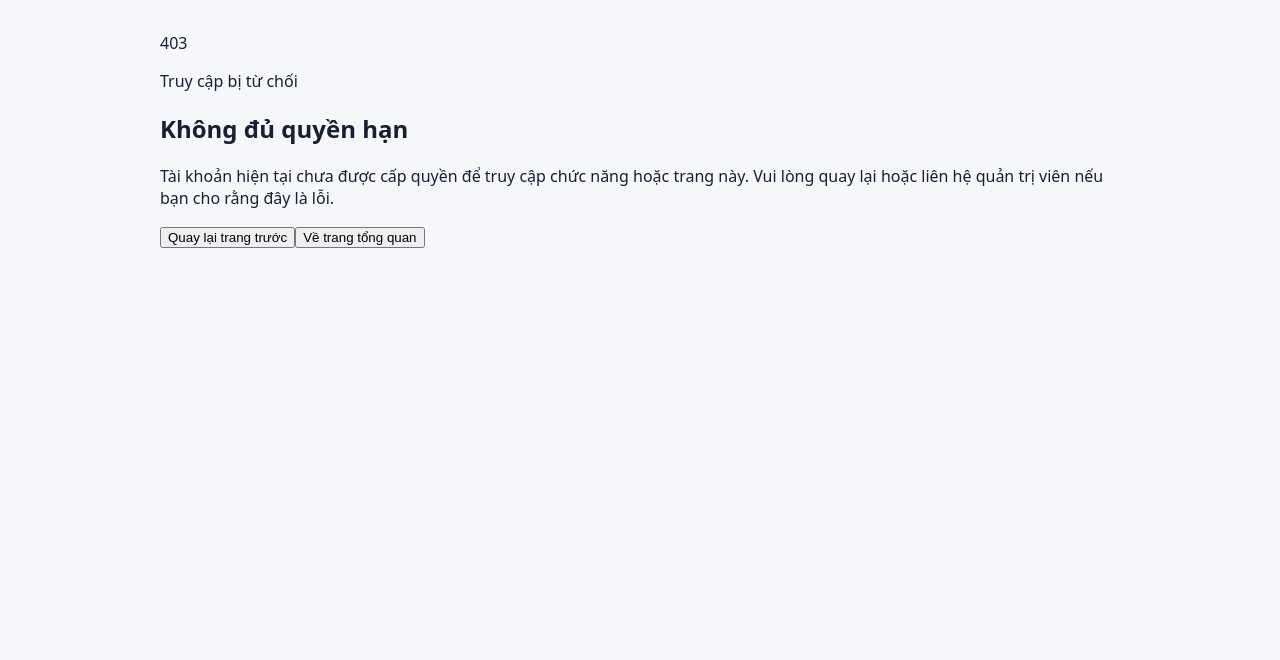
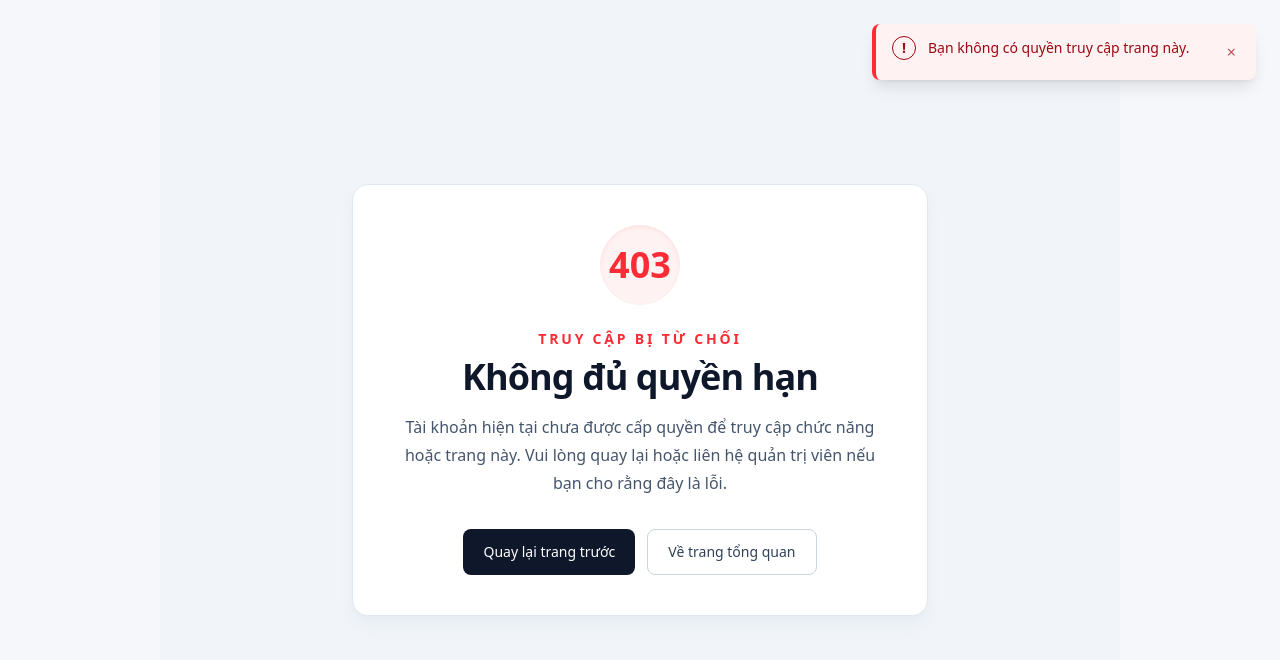
Before and after one commit to VuVietMinh88/He_Thong_Tuyen_Dung_Noi_Bo_Frontend, a React (Vite) app: page /unauthorized in a window 1280 px wide. Shown: the top 660 px of the page. Built offline with nearby package versions, Linux system fonts and the light colour scheme.

Commit message:
feat: xây dựng component ToastNotification hiển thị thông báo phản hồi trực quan cho người dùng

```diff
--- a/package.json
+++ b/package.json
@@ -11,15 +11,19 @@
     "test": "vitest run"
   },
   "dependencies": {
+    "axios": "^1.20.0",
     "react": "^19.2.8",
-    "react-dom": "^19.2.8"
+    "react-dom": "^19.2.8",
+    "react-router-dom": "^7.18.4"
   },
   "devDependencies": {
+    "@tailwindcss/vite": "^4.3.3",
     "@types/node": "^24.13.3",
     "@types/react": "^19.2.18",
     "@types/react-dom": "^19.2.7",
     "@vitejs/plugin-react": "^6.1.1",
     "oxlint": "^1.81.0",
+    "tailwindcss": "^4.3.3",
     "typescript": "~6.0.2",
     "vite": "^8.3.0",
     "vitest": "^5.0.3"
--- a/src/App.tsx
+++ b/src/App.tsx
@@ -1,5 +1,7 @@
 import { useState } from 'react'
 import { BrowserRouter, Navigate, Route, Routes, useNavigate } from 'react-router-dom'
+import ToastProvider from './components/notifications/ToastProvider'
+import { useToast } from './components/notifications/useToast'
 import ProtectedRoute from './components/routes/ProtectedRoute'
 import { ROLES } from './constants/roles'
 import UnauthorizedPage from './pages/error/UnauthorizedPage'
@@ -8,15 +10,20 @@ import { getHealth } from './services/healthService'
 function HomePage() {
   const [pending, setPending] = useState(false)
   const [message, setMessage] = useState('Chưa kiểm tra kết nối Backend.')
+  const { notify } = useToast()
 
   async function checkConnection() {
     setPending(true)
     setMessage('Đang kiểm tra kết nối...')
     try {
       const health = await getHealth()
-      setMessage(`Kết nối Backend thành công: ${health.status}.`)
+      const successMessage = `Kết nối Backend thành công: ${health.status}.`
+      setMessage(successMessage)
+      notify(successMessage, 'success')
     } catch (error) {
-      setMessage(error instanceof Error ? error.message : 'Không kiểm tra được kết nối.')
+      const errorMessage = error instanceof Error ? error.message : 'Không kiểm tra được kết nối.'
+      setMessage(errorMessage)
+      notify(errorMessage, 'error')
     } finally {
       setPending(false)
     }
@@ -46,12 +53,14 @@ function HomePage() {
 
 function LoginPage() {
   const navigate = useNavigate()
+  const { notify } = useToast()
   const [role, setRole] = useState('RECRUITER')
 
   const handleLogin = () => {
     localStorage.setItem('access_token', 'demo-access-token')
     localStorage.setItem('refresh_token', 'demo-refresh-token')
     localStorage.setItem('user_role', role)
+    notify('Đăng nhập demo thành công.', 'success')
     navigate('/dashboard')
   }
 
@@ -109,6 +118,7 @@ function DashboardPage() {
 
 function App() {
   return (
+    <ToastProvider>
       <BrowserRouter>
         <Routes>
           <Route path="/" element={<HomePage />} />
@@ -122,6 +132,7 @@ function App() {
           <Route path="*" element={<Navigate to="/" replace />} />
         </Routes>
       </BrowserRouter>
+    </ToastProvider>
   )
 }
 
--- /dev/null
+++ b/src/components/notifications/ToastContext.ts
@@ -0,0 +1,9 @@
+import { createContext } from 'react'
+
+export type ToastType = 'success' | 'error' | 'warning' | 'info'
+
+export interface ToastContextValue {
+  notify: (message: string, type?: ToastType, duration?: number) => void
+}
+
+export const ToastContext = createContext<ToastContextValue | null>(null)
--- /dev/null
+++ b/src/components/notifications/ToastProvider.tsx
@@ -0,0 +1,86 @@
+import { useCallback, useEffect, useRef, useState } from 'react'
+import type { ReactNode } from 'react'
+import { ToastContext } from './ToastContext'
+import type { ToastType } from './ToastContext'
+
+interface Toast {
+  id: number
+  message: string
+  type: ToastType
+}
+
+interface ToastProviderProps {
+  children: ReactNode
+}
+
+const toastStyles: Record<ToastType, { icon: string; color: string }> = {
+  success: { icon: '✓', color: 'border-green-500 bg-green-50 text-green-800' },
+  error: { icon: '!', color: 'border-red-500 bg-red-50 text-red-800' },
+  warning: { icon: '!', color: 'border-yellow-500 bg-yellow-50 text-yellow-900' },
+  info: { icon: 'i', color: 'border-blue-500 bg-blue-50 text-blue-800' },
+}
+
+function ToastProvider({ children }: ToastProviderProps) {
+  const [toasts, setToasts] = useState<Toast[]>([])
+  const nextId = useRef(0)
+  const timers = useRef(new Map<number, ReturnType<typeof setTimeout>>())
+
+  const dismiss = useCallback((id: number) => {
+    const timer = timers.current.get(id)
+    if (timer) clearTimeout(timer)
+    timers.current.delete(id)
+    setToasts((current) => current.filter((toast) => toast.id !== id))
+  }, [])
+
+  const notify = useCallback((message: string, type: ToastType = 'info', duration = 4000) => {
+    const id = nextId.current++
+    setToasts((current) => [...current, { id, message, type }])
+
+    if (duration > 0) {
+      timers.current.set(id, setTimeout(() => dismiss(id), duration))
+    }
+  }, [dismiss])
+
+  useEffect(() => () => {
+    timers.current.forEach(clearTimeout)
+    timers.current.clear()
+  }, [])
+
+  return (
+    <ToastContext.Provider value={{ notify }}>
+      {children}
+      <div
+        aria-label="Thông báo"
+        className="pointer-events-none fixed right-4 top-4 z-50 flex w-[calc(100%-2rem)] max-w-sm flex-col gap-3 sm:right-6 sm:top-6"
+      >
+        {toasts.map((toast) => {
+          const style = toastStyles[toast.type]
+
+          return (
+            <div
+              key={toast.id}
+              className={`pointer-events-auto flex items-start gap-3 rounded-lg border-l-4 px-4 py-3 shadow-lg shadow-slate-900/10 transition-all ${style.color}`}
+              role={toast.type === 'error' ? 'alert' : 'status'}
+              aria-live={toast.type === 'error' ? 'assertive' : 'polite'}
+            >
+              <span aria-hidden="true" className="flex h-6 w-6 shrink-0 items-center justify-center rounded-full border border-current text-sm font-bold">
+                {style.icon}
+              </span>
+              <p className="flex-1 pt-0.5 text-sm font-medium">{toast.message}</p>
+              <button
+                type="button"
+                aria-label="Đóng thông báo"
+                onClick={() => dismiss(toast.id)}
+                className="rounded p-1 text-current opacity-70 transition hover:bg-black/5 hover:opacity-100 focus:outline-none focus:ring-2 focus:ring-current"
+              >
+                <span aria-hidden="true">×</span>
+              </button>
+            </div>
+          )
+        })}
+      </div>
+    </ToastContext.Provider>
+  )
+}
+
+export default ToastProvider
--- /dev/null
+++ b/src/components/notifications/useToast.ts
@@ -0,0 +1,8 @@
+import { useContext } from 'react'
+import { ToastContext } from './ToastContext'
+
+export function useToast() {
+  const context = useContext(ToastContext)
+  if (!context) throw new Error('useToast phải được sử dụng bên trong ToastProvider.')
+  return context
+}
--- a/src/index.css
+++ b/src/index.css
@@ -1,2 +1,4 @@
+@import "tailwindcss";
+
 body { margin: 0; font-family: system-ui, sans-serif; color: #172033; background: #f5f7fa; }
 main { max-width: 960px; margin: 0 auto; padding: 32px 20px; }
--- a/src/pages/error/UnauthorizedPage.tsx
+++ b/src/pages/error/UnauthorizedPage.tsx
@@ -1,7 +1,17 @@
+import { useEffect, useRef } from 'react';
 import { useNavigate } from 'react-router-dom';
+import { useToast } from '../../components/notifications/useToast';
 
 const UnauthorizedPage: React.FC = () => {
   const navigate = useNavigate();
+  const { notify } = useToast();
+  const notified = useRef(false);
+
+  useEffect(() => {
+    if (notified.current) return;
+    notified.current = true;
+    notify('Bạn không có quyền truy cập trang này.', 'error');
+  }, [notify]);
 
   return (
     <main className="flex min-h-screen items-center justify-center bg-slate-100 px-4 py-10 text-slate-800">
--- a/vite.config.ts
+++ b/vite.config.ts
@@ -1,3 +1,4 @@
 import react from '@vitejs/plugin-react'
+import tailwindcss from '@tailwindcss/vite'
 import { defineConfig } from 'vite'
-export default defineConfig({ plugins: [react()], server: { port: 5173, strictPort: true } })
+export default defineConfig({ plugins: [react(), tailwindcss()], server: { port: 5173, strictPort: true } })
```
Also changed, not shown: 1 other file (tests, documents, lock files or other folders). Lines whose indentation alone changed are shown as unchanged.
